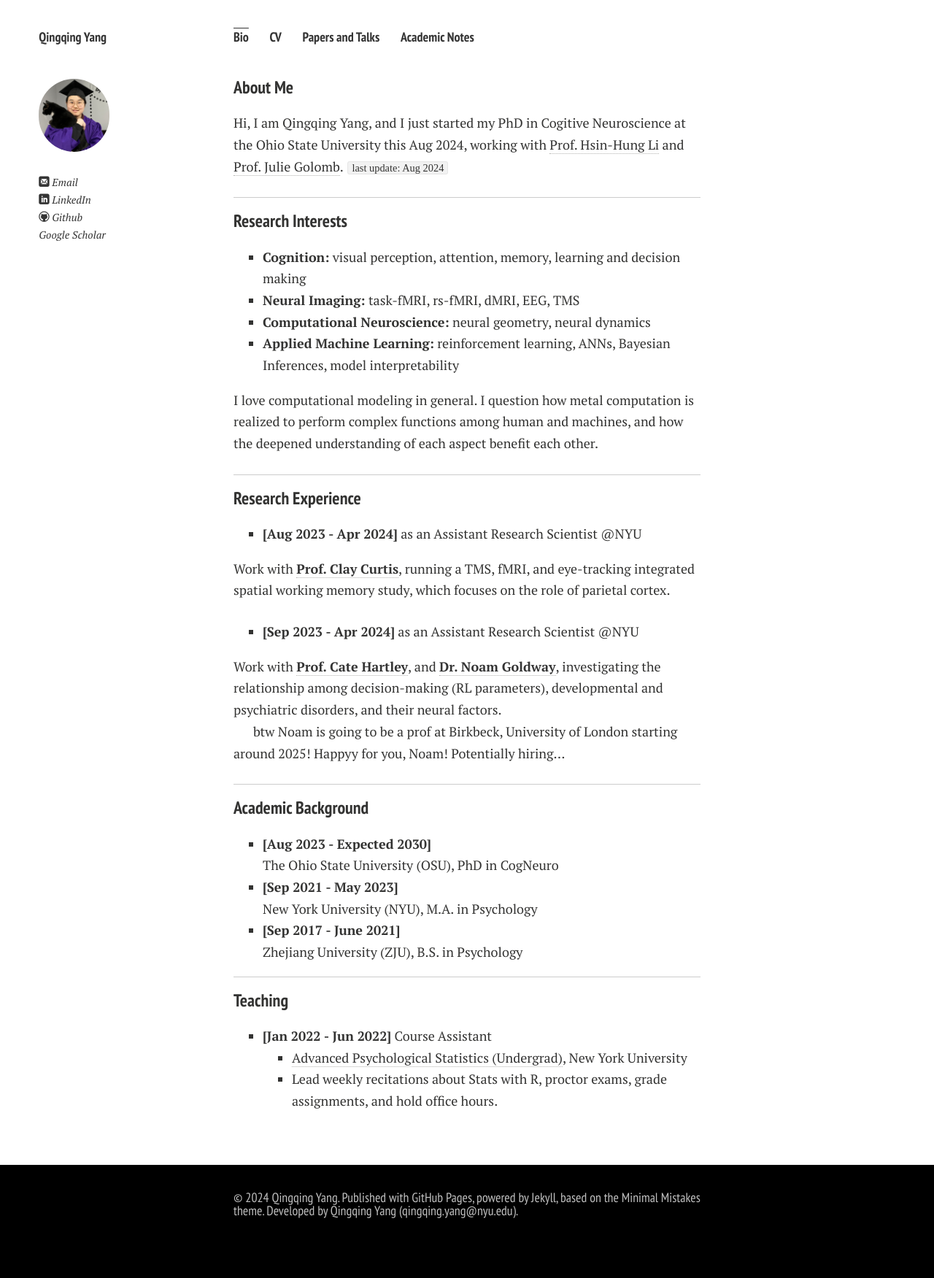
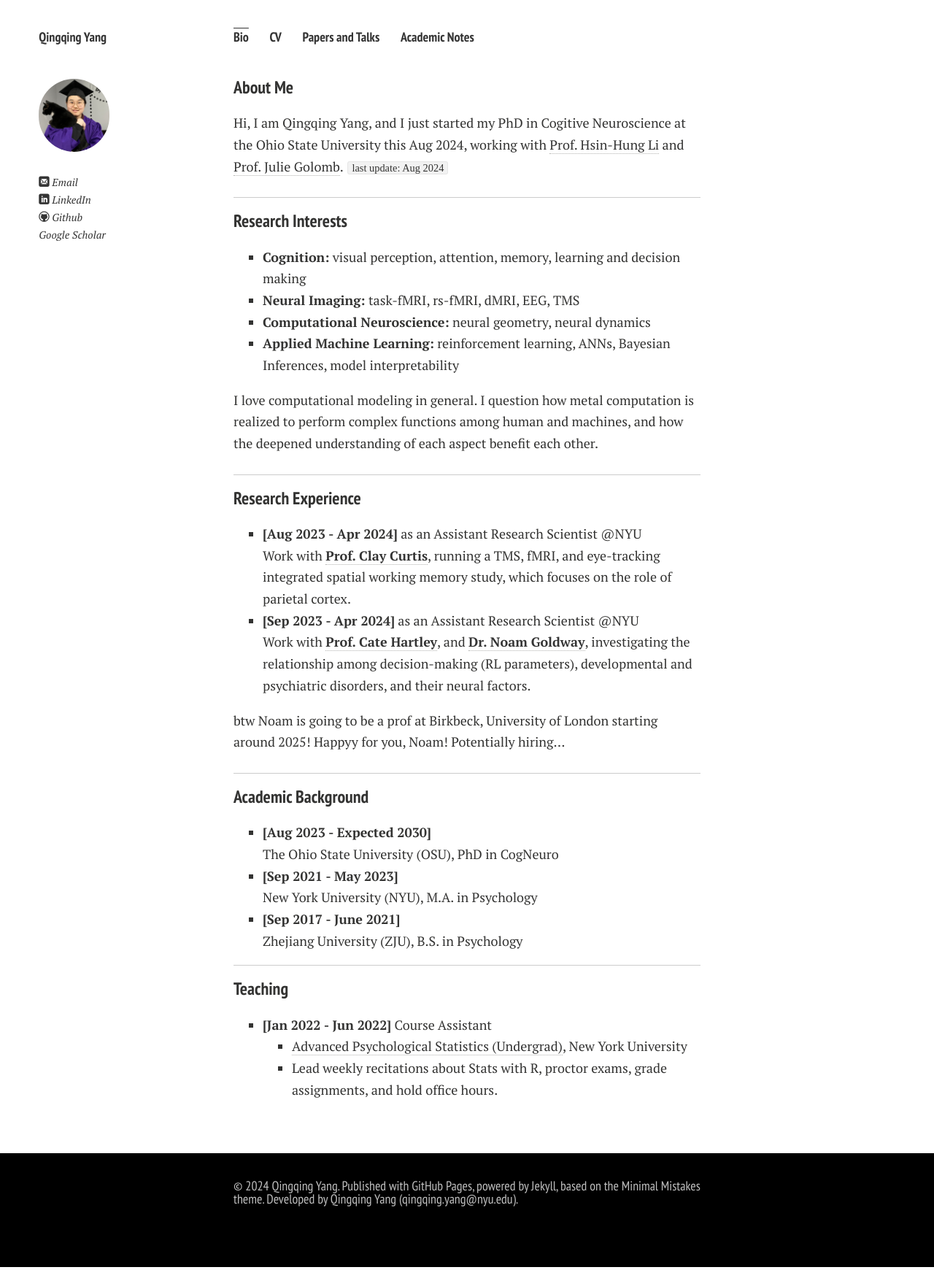
Before and after one commit to Qingqing-Yang-177/Qingqing-Yang-177.github.io, a Jekyll site: the page built from index.md, in a window 1280 px wide. Shown: the whole page at 73% size. Built offline with Jekyll 4.4.1, drawn with Linux system fonts in a browser that asks for light colours; nearby versions of some CDN libraries; comment, search, counter and statistics services are not loaded; a style sheet for code colours, icons or effects is not loaded; our own code applies the rules of GitHub Pages for plain Markdown files.

```diff
--- a/index.md
+++ b/index.md
@@ -19,11 +19,9 @@ I love computational modeling in general. I question how metal computation is re
 ---
 ### Research Experience
 
-- **[Aug 2023 - Apr 2024]** as an Assistant Research Scientist @NYU
-
+- **[Aug 2023 - Apr 2024]** as an Assistant Research Scientist @NYU<br>
 Work with [**Prof. Clay Curtis**](https://www.clayspacelab.com/lab), running a TMS, fMRI, and eye-tracking integrated spatial working memory study, which focuses on the role of parietal cortex.
-- **[Sep 2023 - Apr 2024]** as an Assistant Research Scientist @NYU
-
+- **[Sep 2023 - Apr 2024]** as an Assistant Research Scientist @NYU<br>
 Work with [**Prof. Cate Hartley**](https://www.hartleylab.org/), and [**Dr. Noam Goldway**](https://scholar.google.com/citations?user=0tVFPecAAAAJ&hl=en), investigating the relationship among decision-making (RL parameters), developmental and psychiatric disorders, and their neural factors.
 
 btw Noam is going to be a prof at Birkbeck, University of London starting around 2025! Happyy for you, Noam! Potentially hiring...
```
